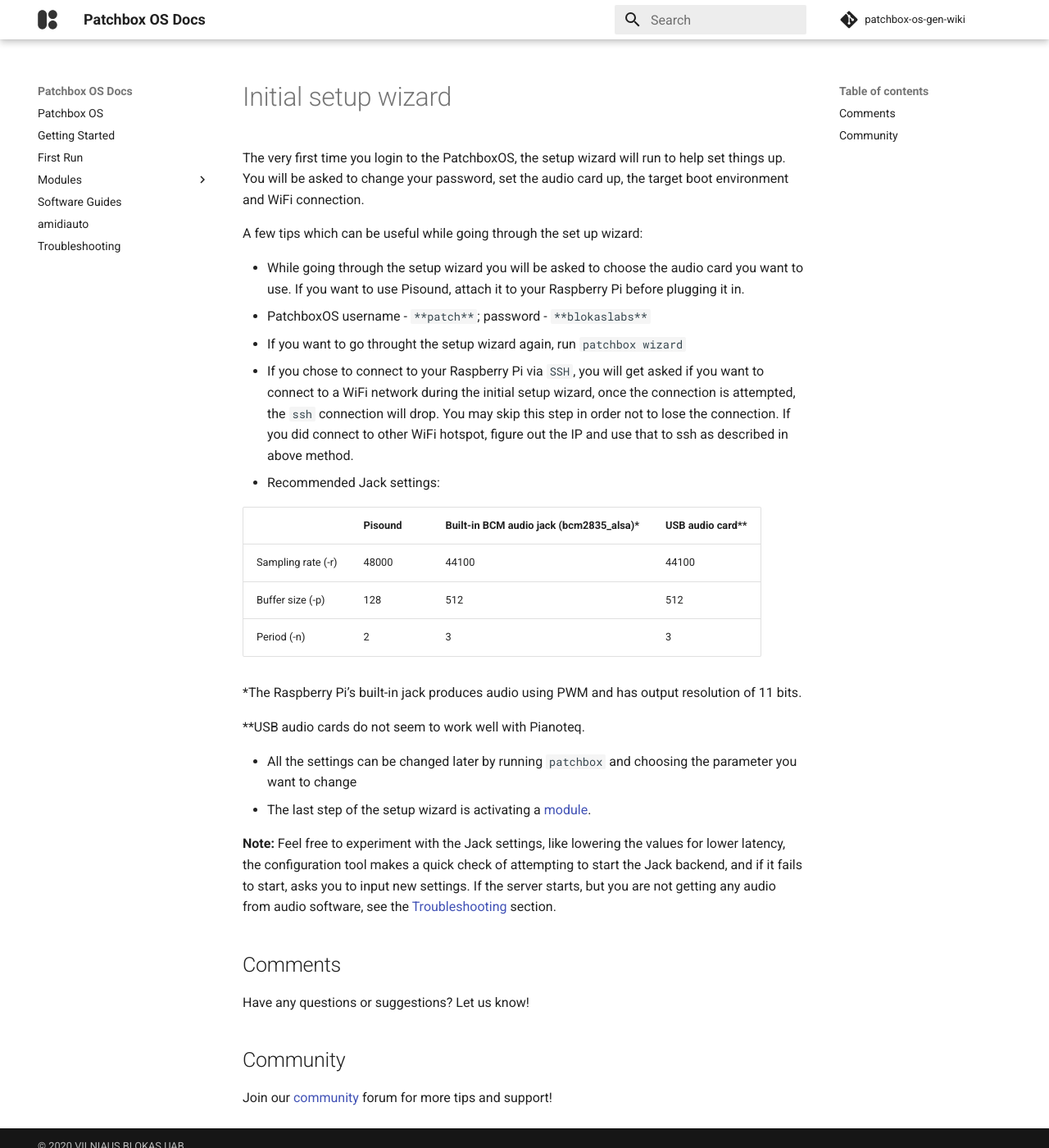
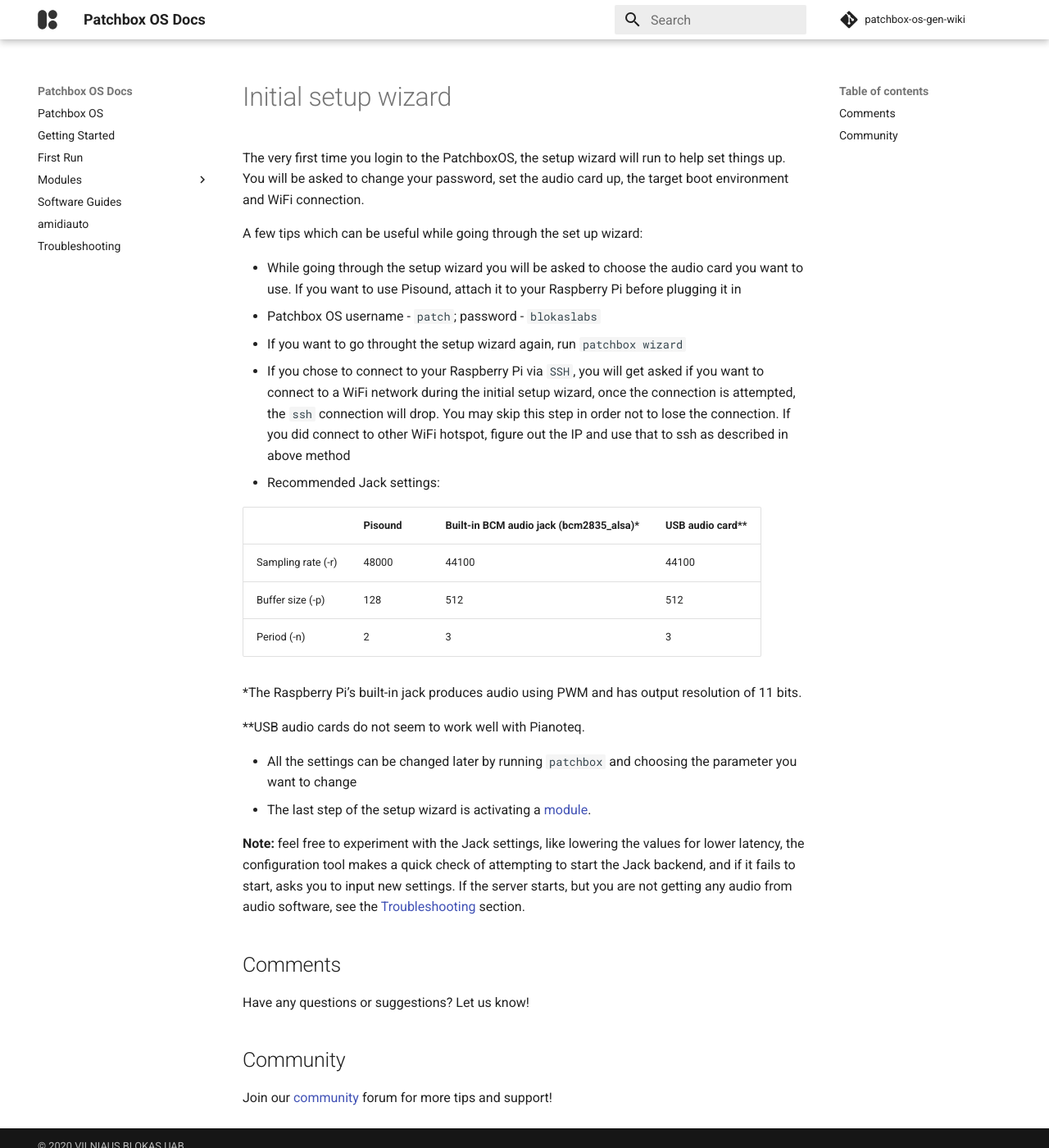
Before and after one commit to BlokasLabs/patchbox-os-docs, an MkDocs documentation site: the page built from docs/SetupWizard.md, in a window 1280 px wide and 1400 px high. Shown: the whole window at 82% size. Built offline with MkDocs 1.6.1 and Material for MkDocs 9.7.7, drawn with Linux system fonts in a browser that asks for light colours; comment, search, counter and statistics services are not loaded; old or Windows-style settings are respelled for this version of MkDocs.

Commit message:
Small text edits

```diff
--- a/docs/SetupWizard.md
+++ b/docs/SetupWizard.md
@@ -5,10 +5,10 @@ You will be asked to change your password, set the audio card up, the target boo
 
 A few tips which can be useful while going through the set up wizard:
 
-- While going through the setup wizard you will be asked to choose the audio card you want to use. If you want to use Pisound, attach it to your Raspberry Pi before plugging it in.
-- PatchboxOS username - `**patch**`; password - `**blokaslabs**`
+- While going through the setup wizard you will be asked to choose the audio card you want to use. If you want to use Pisound, attach it to your Raspberry Pi before plugging it in
+- Patchbox OS username - `patch`; password - `blokaslabs`
 - If you want to go throught the setup wizard again, run `patchbox wizard`
-- If you chose to connect to your Raspberry Pi via `SSH`, you will get asked if you want to connect to a WiFi network during the initial setup wizard, once the connection is attempted, the `ssh` connection will drop. You may skip this step in order not to lose the connection. If you did connect to other WiFi hotspot, figure out the IP and use that to ssh as described in above method.
+- If you chose to connect to your Raspberry Pi via `SSH`, you will get asked if you want to connect to a WiFi network during the initial setup wizard, once the connection is attempted, the `ssh` connection will drop. You may skip this step in order not to lose the connection. If you did connect to other WiFi hotspot, figure out the IP and use that to ssh as described in above method
 - Recommended Jack settings:
 
 |                    | Pisound | Built-in BCM audio jack (bcm2835_alsa)* | USB audio card** |
@@ -25,7 +25,7 @@ A few tips which can be useful while going through the set up wizard:
 - The last step of the setup wizard is activating a [module](Modules.md).
 
 
-**Note:** Feel free to experiment with the Jack settings, like lowering the values for lower latency, the configuration tool makes a quick check of attempting to start the Jack backend, and if it fails to start, asks you to input new settings. If the server starts, but you are not getting any audio from audio software, see the [Troubleshooting](https://blokas.io/patchbox-os/docs/Troubleshooting/) section.
+**Note:** feel free to experiment with the Jack settings, like lowering the values for lower latency, the configuration tool makes a quick check of attempting to start the Jack backend, and if it fails to start, asks you to input new settings. If the server starts, but you are not getting any audio from audio software, see the [Troubleshooting](https://blokas.io/patchbox-os/docs/Troubleshooting/) section.
 
 ## Comments
 
```
Also changed, not shown: docs/FindTheIP.md (+3 -3 lines), docs/Module-Internals.md (+1 -1 lines), docs/Modules.md (+1 -1 lines), docs/RemoteControl.md (+3 -3 lines).
